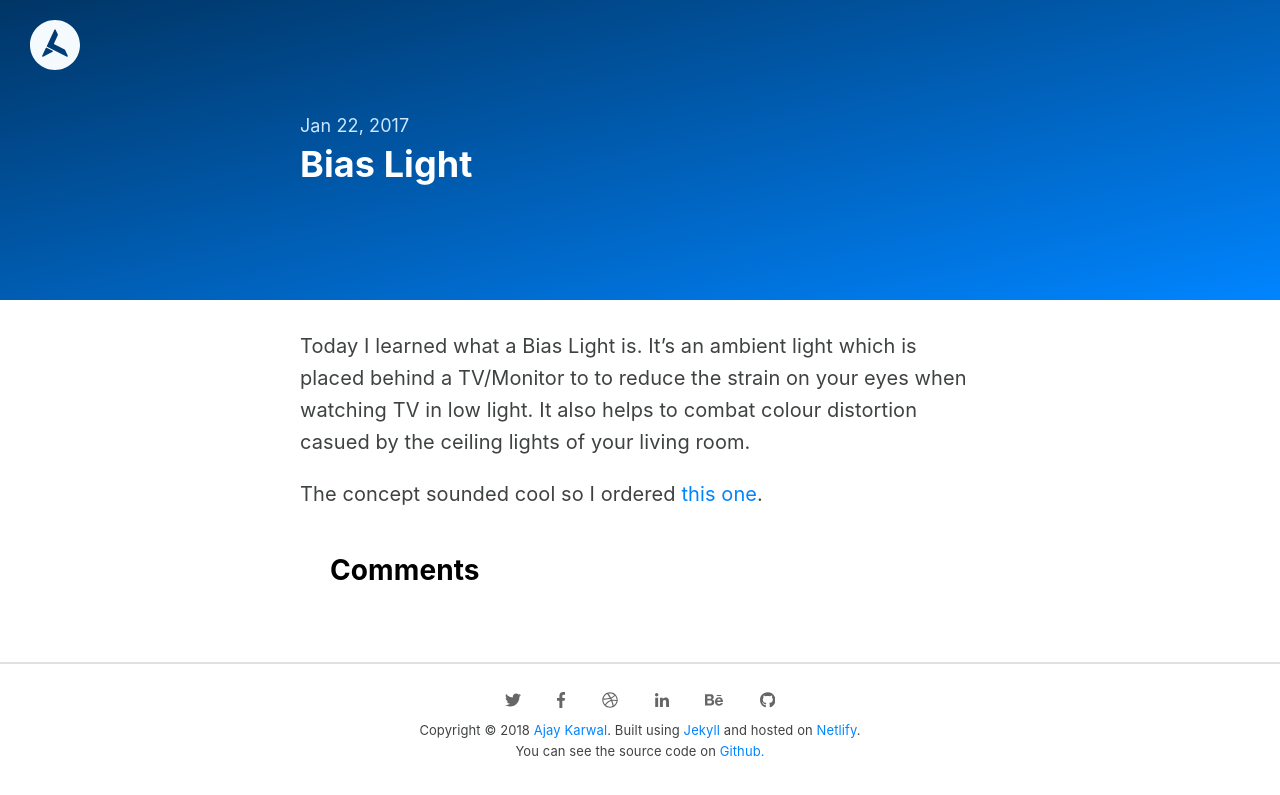
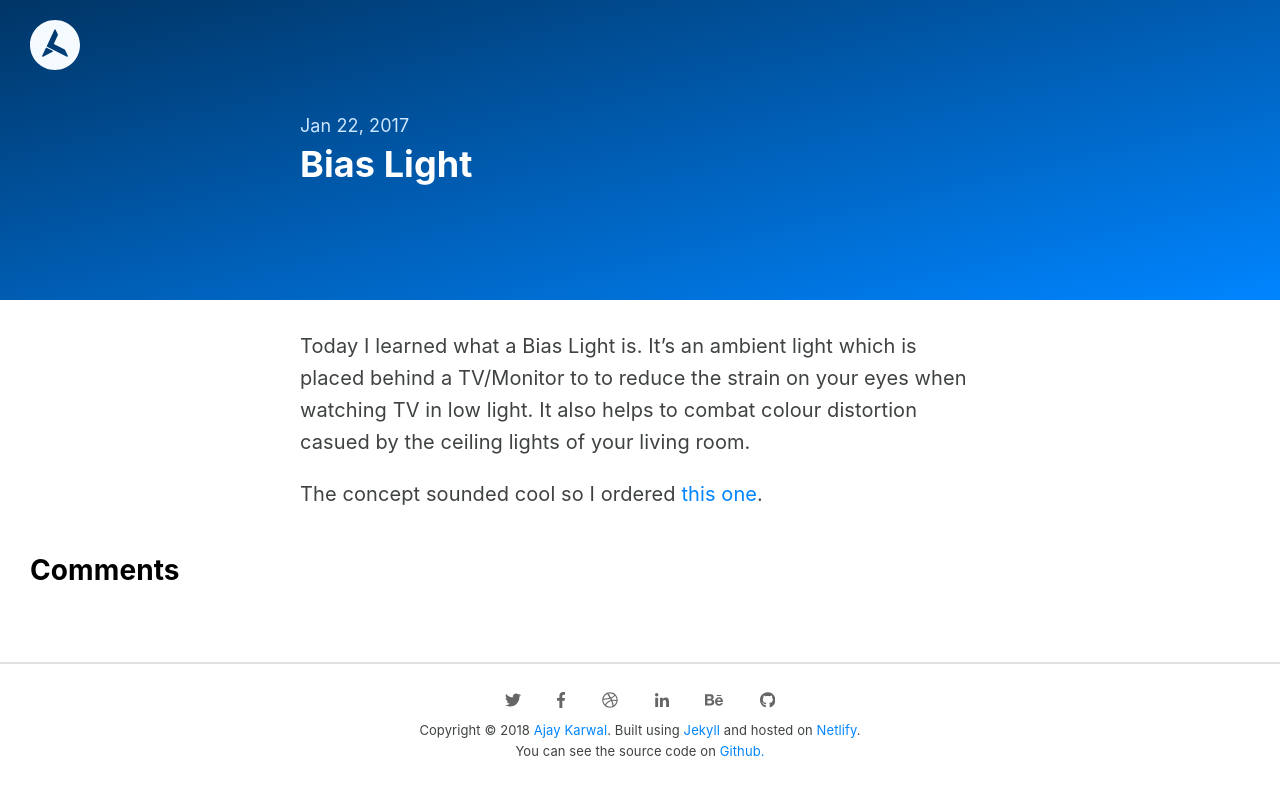
Before and after one commit to ajaykarwal/ajaykarwal-v6, a Jekyll site: the page built from _posts/2017-01-22-bias-light.md, in a window 1280 px wide. Shown: the top 795 px of the page. Built offline with Jekyll 4.4.1, drawn with Linux system fonts in a browser that asks for light colours; nearby versions of some CDN libraries; comment, search, counter and statistics services are not loaded.

Commit message:
Update _article.scss

```diff
--- a/_sass/_article.scss
+++ b/_sass/_article.scss
@@ -60,8 +60,4 @@
   picture {
       text-align: center;
   }
-
-  aside {
-    @include center-content;
-  }
 }
```
